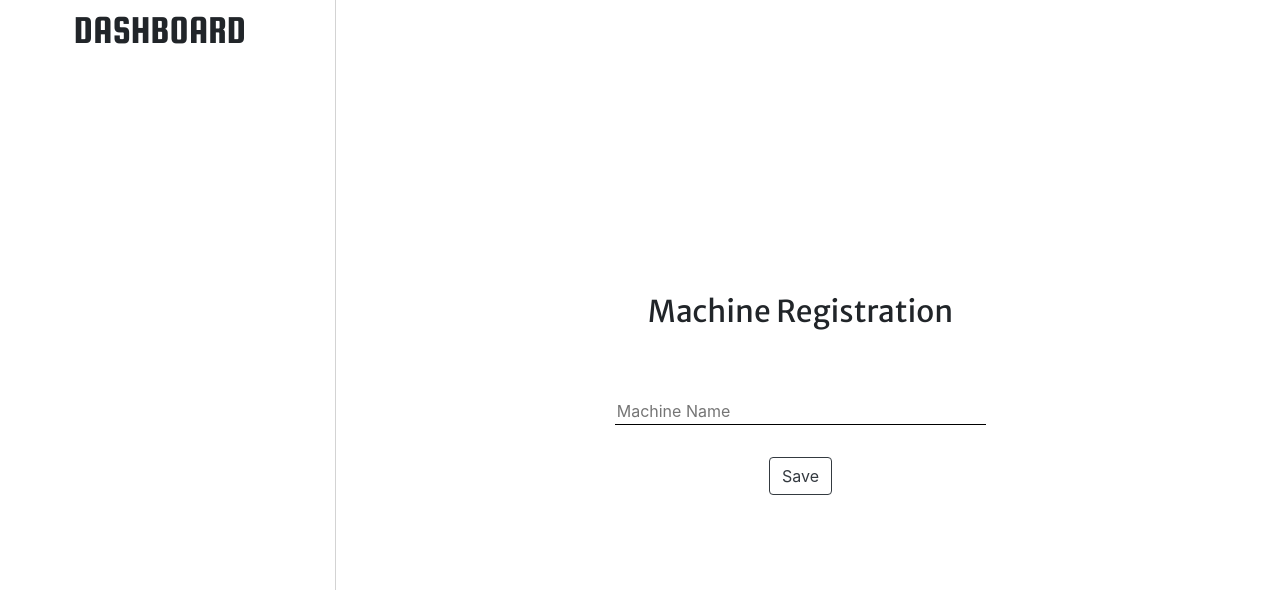
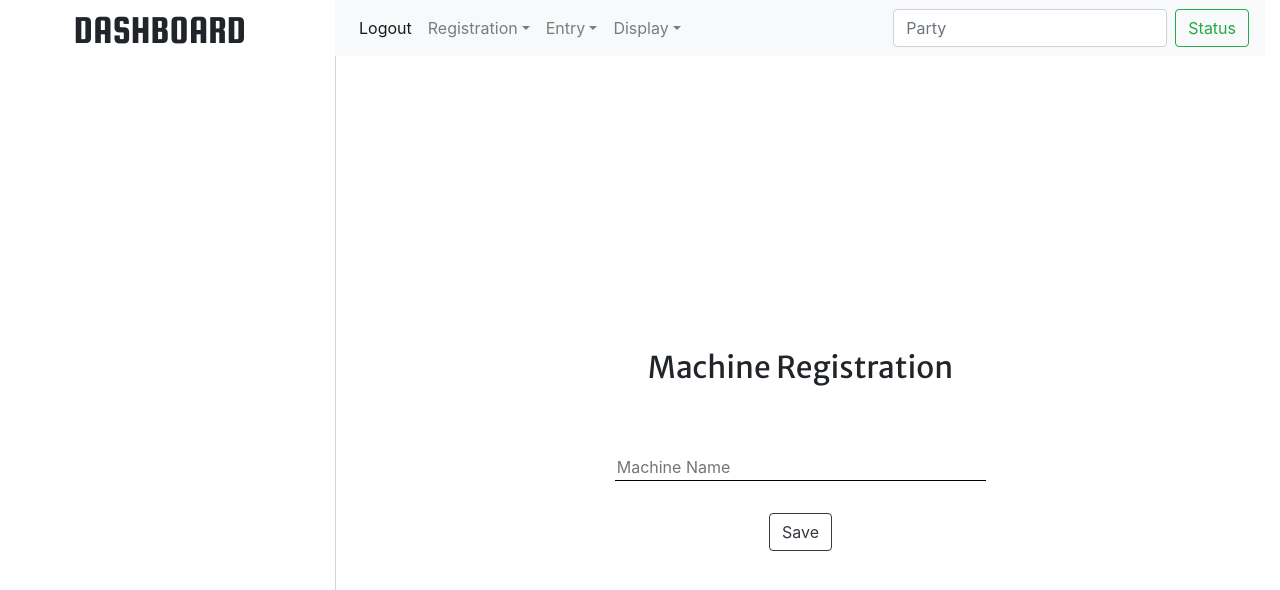
Before and after one commit to stawif/registration, a React (Create React App) app in the folder frontend/: page / in a window 1280 px wide. Shown: the top 590 px of the page. Built offline with nearby package versions, Linux system fonts and the light colour scheme.

Commit message:
add navbar

```diff
--- a/frontend/public/index.html
+++ b/frontend/public/index.html
@@ -33,6 +33,10 @@
 
 	<!--Google font for thick heading-->
 	<link href="https://fonts.googleapis.com/css?family=Squada+One&display=swap" rel="stylesheet"/>
+	<!--Jquery slim mini CDN-->
+	<script src="https://ajax.googleapis.com/ajax/libs/jquery/3.4.1/jquery.min.js"></script>
+	<script src="https://maxcdn.bootstrapcdn.com/bootstrap/4.4.1/js/bootstrap.min.js"></script>
+
   </head>
   <body>
     <noscript>You need to enable JavaScript to run this app.</noscript>
--- a/frontend/src/App.js
+++ b/frontend/src/App.js
@@ -16,6 +16,54 @@
 						<center> <p className="headingDashboard">DASHBOARD</p> </center>
 					</div>
 					<div className="col-sm-9">
+
+						<nav className="navbar navbar-expand-lg navbar-light bg-light">
+							<button className="navbar-toggler" type="button" data-toggle="collapse" data-target="#navbarSupportedContent" aria-controls="navbarSupportedContent" aria-expanded="false" aria-label="Toggle navigation">
+								<span className="navbar-toggler-icon"></span>
+							</button>
+
+							<div className="collapse navbar-collapse" id="navbarSupportedContent">
+								<ul className="navbar-nav mr-auto">
+									<li className="nav-item active">
+										<a className="nav-link" href="#">Logout<span className="sr-only">(current)</span></a>
+									</li>
+									<li className="nav-item">
+										<a className="nav-link dropdown-toggle" href="#" id="navbarDropdown" role="button" data-toggle="dropdown" aria-haspopup="true" aria-expanded="false">
+										Registration
+										</a>
+										<div className="dropdown-menu" aria-labelledby="navbarDropdown">
+											<a className="dropdown-item" href="#">Machine</a>
+											<a className="dropdown-item" href="#">Vehicle</a>
+											<a className="dropdown-item" href="#">Party</a>
+										</div>
+									</li>
+									<li className="nav-item dropdown">
+										<a className="nav-link dropdown-toggle" href="#" id="navbarDropdown" role="button" data-toggle="dropdown" aria-haspopup="true" aria-expanded="false">
+										Entry
+										</a>
+										<div className="dropdown-menu" aria-labelledby="navbarDropdown">
+											<a className="dropdown-item" href="#">Machine Work</a>
+											<a className="dropdown-item" href="#">Vehicle Work</a>
+											<a className="dropdown-item" href="#">Daily Work</a>
+										</div>
+									</li>
+									<li className="nav-item">
+										<a className="nav-link dropdown-toggle" href="#" id="navbarDropdown" role="button" data-toggle="dropdown" aria-haspopup="true" aria-expanded="false">
+										Display
+										</a>
+										<div className="dropdown-menu" aria-labelledby="navbarDropdown">
+											<a className="dropdown-item" href="#">Account</a>
+											<a className="dropdown-item" href="#">Party status</a>
+											<a className="dropdown-item" href="#">Store status</a>
+										</div>
+									</li>
+								</ul>
+								<form className="form-inline my-2 my-lg-0">
+									<input className="form-control mr-sm-2" type="search" placeholder="Party" aria-label="Search"/>
+									<button className="btn btn-outline-success my-2 my-sm-0" type="submit">Status</button>
+								</form>
+							</div>
+						</nav>
 						<div id="viewPart" className="d-flex justify-content-center align-items-center">
 							<form className="form-container form-group">
 							<p className="headingViewPart">Machine Registration</p>
--- a/frontend/src/machine.css
+++ b/frontend/src/machine.css
@@ -47,8 +47,14 @@
 
 /* For mobiles */
 @media only screen and (max-width: 500px){
+	#controller{
+		display: none;
+	}
 	#viewPart{
 		border-top: 1px solid #d3d3d3;
+	}
+	#containViewPart{
+		padding: 0px;
 	}
 	.form-container{
 		width: 80%;
```
